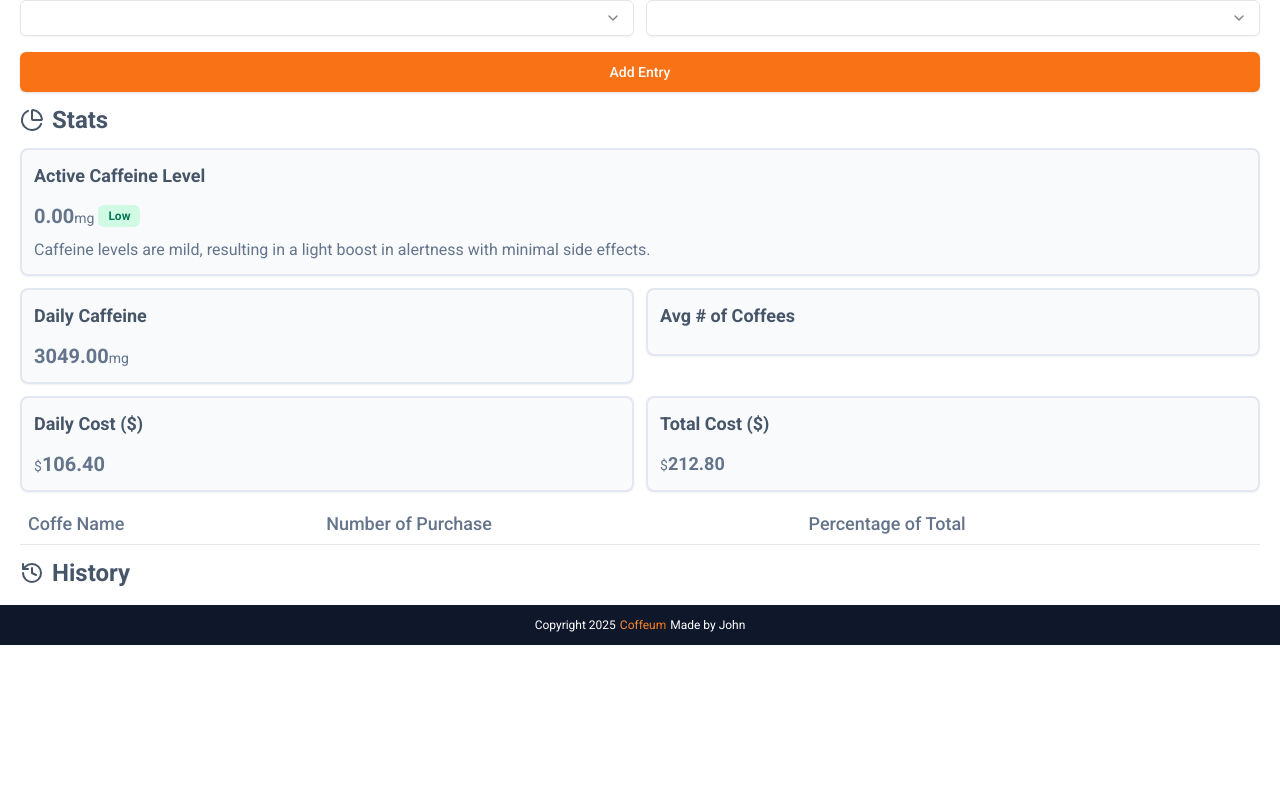
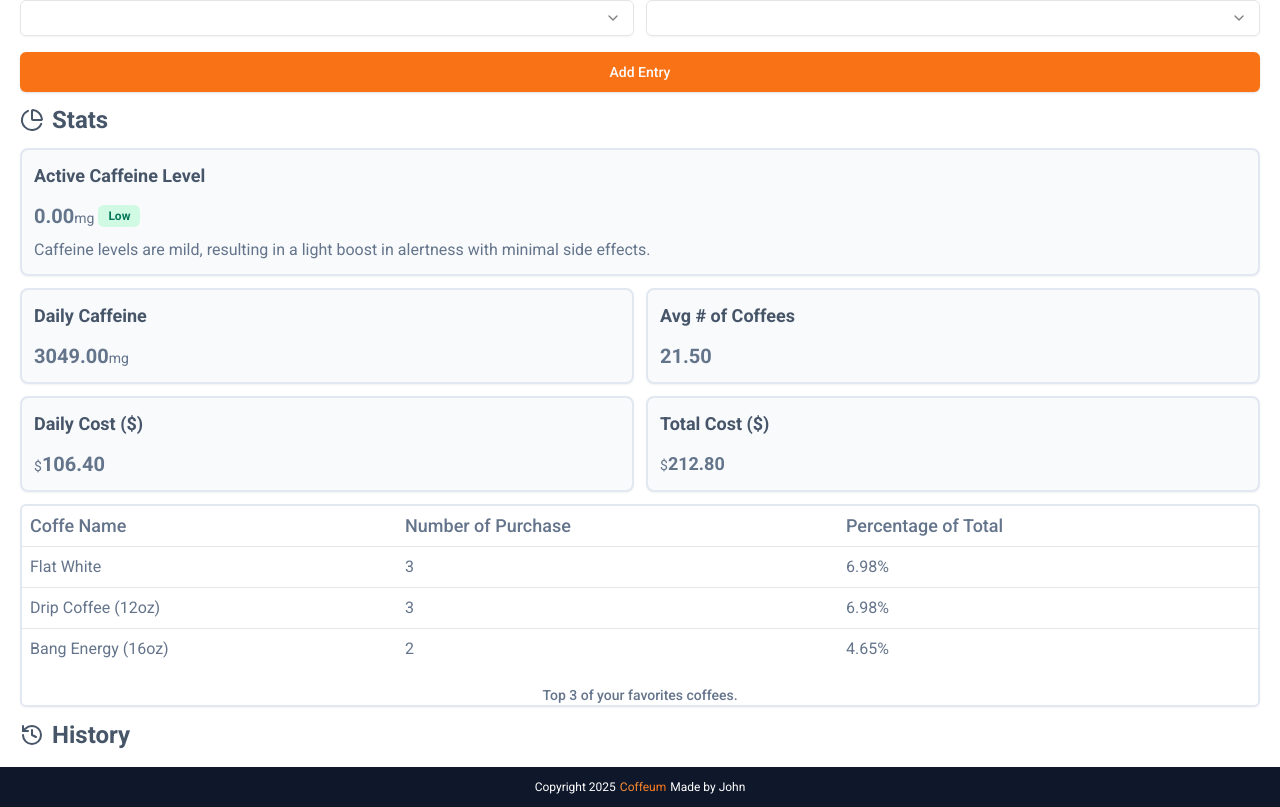
Before and after one commit to Johnsdevpro/Coffee-Tracker, a React (Vite) app: page / in a window 1280 px wide. Shown: the part 872-1679 px from the top of the page. Before the commit the page ends 1517 px from the top, so only its background shows below. Built offline with nearby package versions, Linux system fonts and the light colour scheme.

Commit message:
Completed the top three table

```diff
--- a/src/components/Stats.jsx
+++ b/src/components/Stats.jsx
@@ -4,9 +4,18 @@ import {
   calculateCoffeeStats,
   calculateCurrentCaffeineLevel,
   coffeeConsumptionHistory,
+  getTopThreeCoffees,
   statusLevels,
 } from "@/lib/utils";
-import { Table, TableHead, TableHeader, TableRow } from "./ui/table";
+import {
+  Table,
+  TableBody,
+  TableCaption,
+  TableCell,
+  TableHead,
+  TableHeader,
+  TableRow,
+} from "./ui/table";
 
 function StatCard(props) {
   const { lg, title, children } = props;
@@ -83,7 +92,7 @@ const Stats = () => {
           <StatCard title="Avg # of Coffees">
             <p className="text-slate-500 text-sm">
               <span className="ext-base font-bold md:text-xl text-slate-500">
-                {stats.average_coffee}
+                {stats.average_coffees}
               </span>
             </p>
           </StatCard>
@@ -104,8 +113,11 @@ const Stats = () => {
             </p>
           </StatCard>
         </div>
-        <div className="flex flex-col mt-3">
+        <div className="flex flex-col mt-3 border-2 border-slate-200  shadow-sm rounded-md">
           <Table>
+            <TableCaption className="text-slate-500 font-medium text-xs md:text-sm">
+              Top 3 of your favorites coffees.
+            </TableCaption>
             <TableHeader>
               <TableRow>
                 <TableHead className="text-slate-500 font-medium text-sm md:text-lg">
@@ -119,6 +131,22 @@ const Stats = () => {
                 </TableHead>
               </TableRow>
             </TableHeader>
+            <TableBody>
+              {getTopThreeCoffees(coffeeConsumptionHistory).map(
+                (topCoffee, topCoffeeIndex) => {
+                  return (
+                    <TableRow
+                      key={topCoffeeIndex}
+                      className="text-slate-500 text-xs md:text-sm lg:text-base "
+                    >
+                      <TableCell>{topCoffee.coffeeName}</TableCell>
+                      <TableCell>{topCoffee.count}</TableCell>
+                      <TableCell>{topCoffee.percentage}</TableCell>
+                    </TableRow>
+                  );
+                }
+              )}
+            </TableBody>
           </Table>
         </div>
       </div>
```
